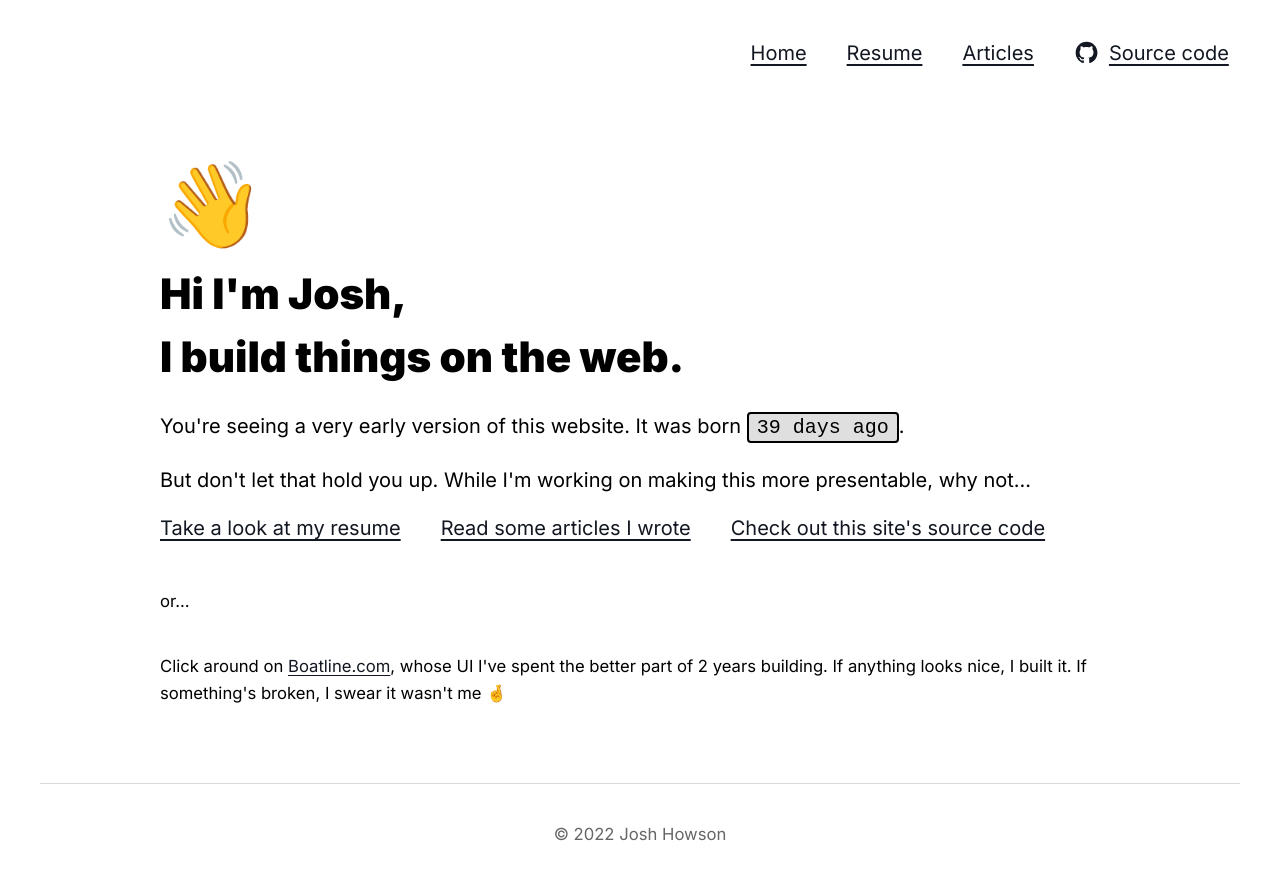
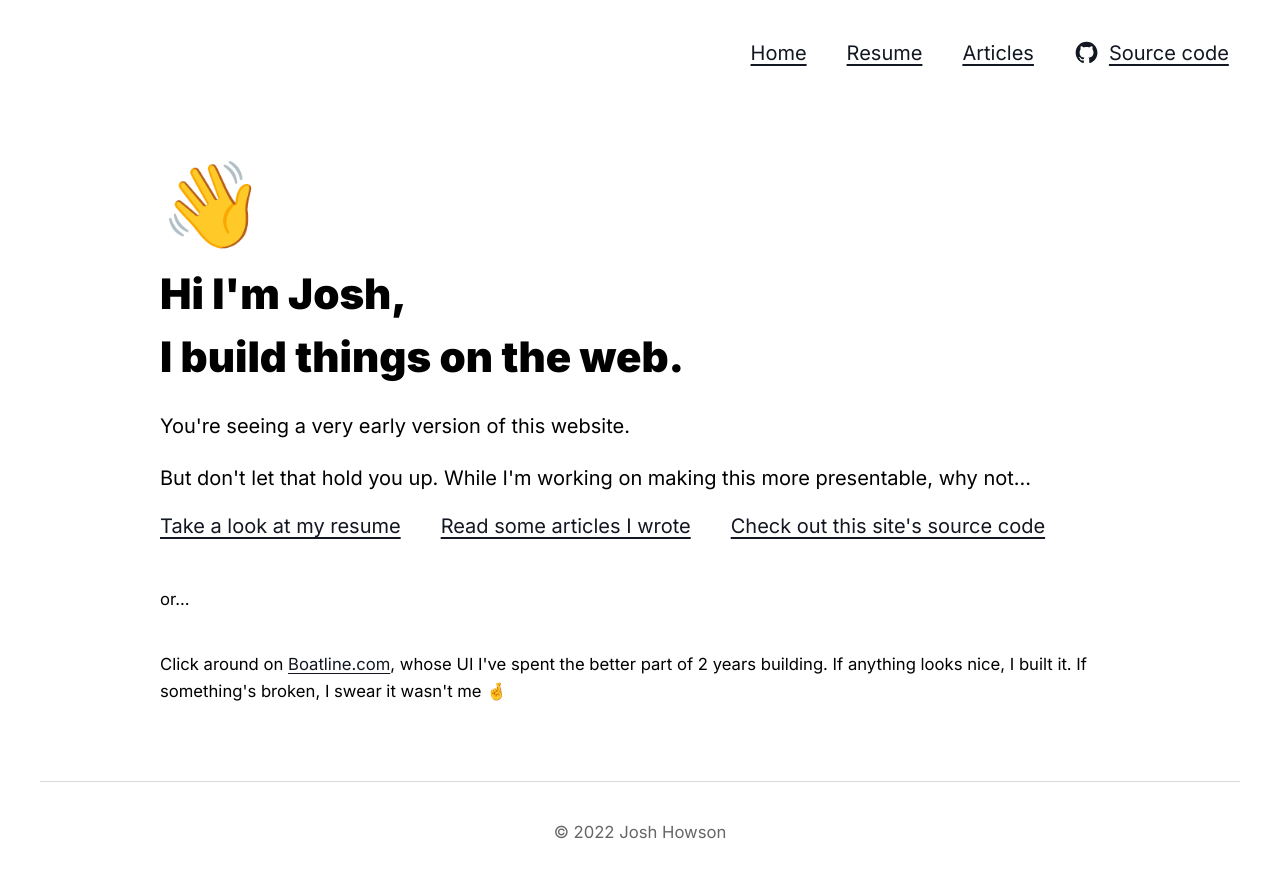
Before and after one commit to josh-b-howson/joshhowson.com, a Next.js app: page / in a window 1280 px wide. Shown: the top 880 px of the page. Built offline with nearby package versions, Linux system fonts and the light colour scheme.

Commit message:
Update index.tsx

```diff
--- a/pages/index.tsx
+++ b/pages/index.tsx
@@ -18,7 +18,9 @@ const Home: NextPage = () => {
         <div>Hi I&apos;m Josh,</div>
         <div>I build things on the web.</div>
       </h1>
-      <p>You&apos;re seeing a very early version of this website. It was born <code>{new Date(daysSinceStart).getTime()} day{daysSinceStart !== 1 && 's'} ago</code>.</p>
+      <p>You&apos;re seeing a very early version of this website.
+        {/* It was born <code>{new Date(daysSinceStart).getTime()} day{daysSinceStart !== 1 && 's'} ago</code>. */}
+        </p>
       <p>But don&apos;t let that hold you up. While I&apos;m working on making this more presentable, why not...</p>
       <div
         className='things'>
```
